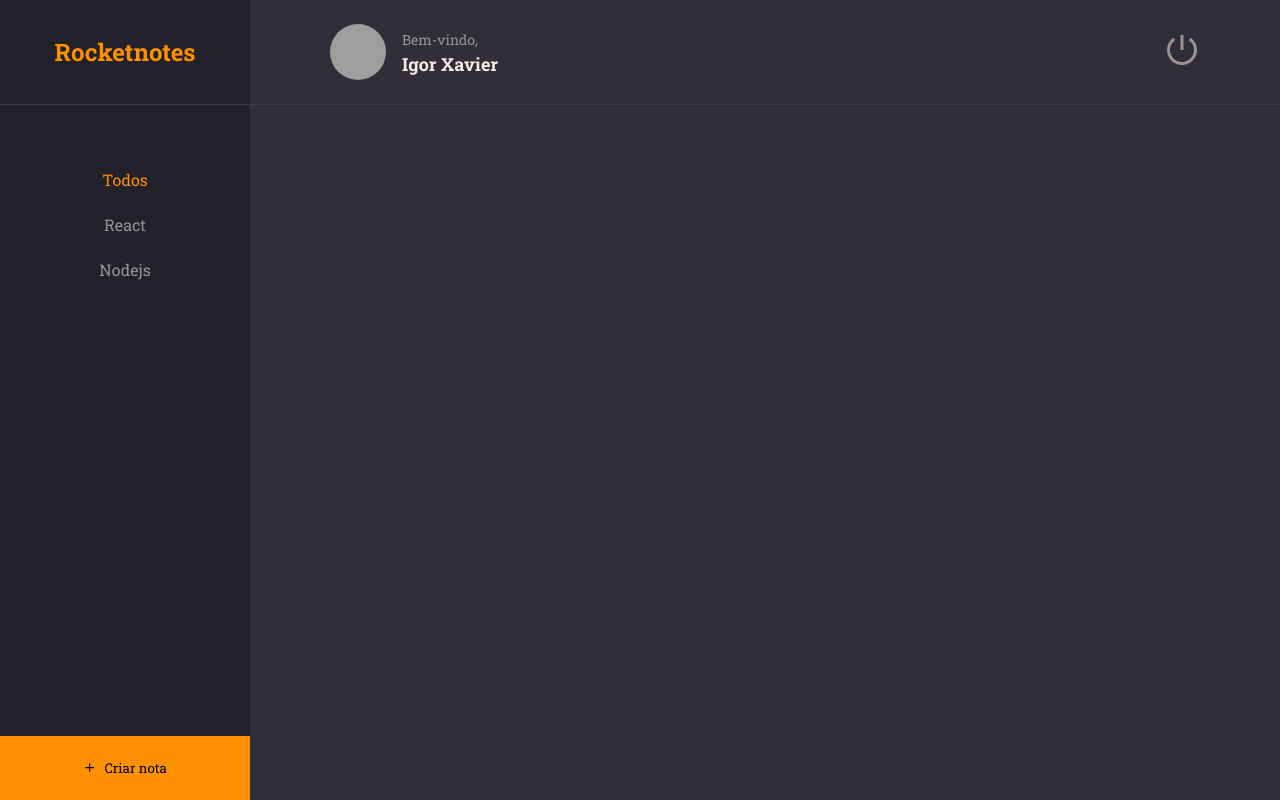
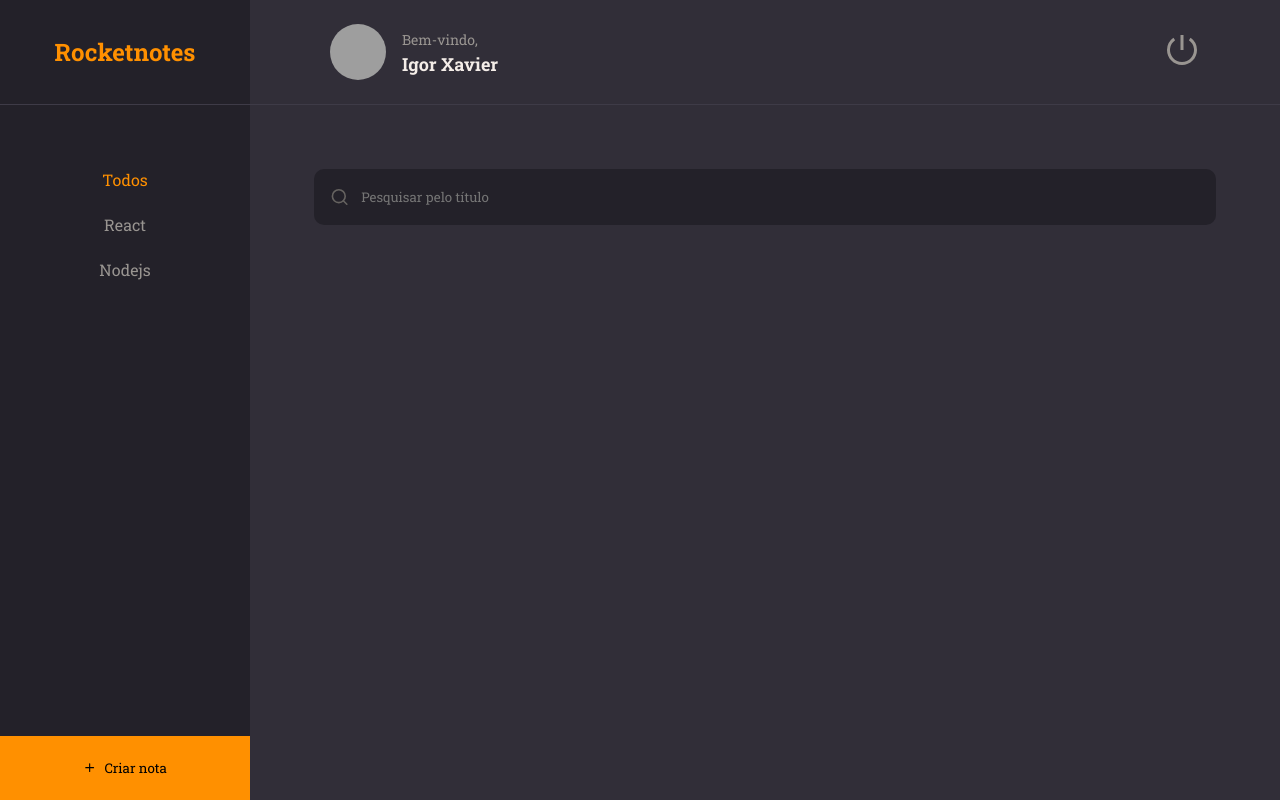
Before and after one commit to igor1203/rocketnotes, a React (Vite) app: page / in a window 1280 px wide. Built offline with nearby package versions, Linux system fonts and the light colour scheme; grey boxes are pictures that could not be loaded.

Commit message:
component Input

```diff
--- /dev/null
+++ b/src/components/Input/index.jsx
@@ -0,0 +1,10 @@
+import { Container } from "./styles";
+
+export function Input({ icon: Icon, ...rest }) {
+  return (
+    <Container>
+      {Icon && <Icon size={20} />}
+      <input {...rest} />
+    </Container>
+  )
+}
--- /dev/null
+++ b/src/components/Input/styles.js
@@ -0,0 +1,32 @@
+import styled from "styled-components";
+
+export const Container = styled.div`
+  width: 100%;
+  display: flex;
+  align-items: center;
+
+  background-color: ${({ theme }) => theme.COLORS.BACKGROUND_900};
+  color: ${({ theme }) => theme.COLORS.GRAY_300};
+
+  margin-bottom: 8px;
+  border-radius: 10px;
+
+  > input {
+    height: 56px;
+    width: 100%;
+
+    padding: 12px;
+
+    color: ${({ theme }) => theme.COLORS.WHITE};
+    background: transparent;
+    border: 0;
+
+    &:placeholder {
+      color: ${({ theme }) => theme.COLORS.GRAY_300};
+    }
+  }
+
+  > svg {
+      margin-left: 16px;
+    }
+`;
--- a/src/pages/Home/index.jsx
+++ b/src/pages/Home/index.jsx
@@ -1,7 +1,8 @@
-import { FiPlus } from 'react-icons/fi'
+import { FiPlus, FiSearch } from 'react-icons/fi'
 import { Container, Brand, Menu, Search, Content, NewNote } from './styles'
 import { Header } from '../../components/Header'
 import { ButtonText } from '../../components/ButtonText'
+import { Input } from '../../components/Input'
 
 export function Home(){
   return(
@@ -19,7 +20,7 @@
       </Menu>
 
       <Search>
-
+        <Input placeholder="Pesquisar pelo título" icon={FiSearch} />
       </Search>
 
       <Content>
--- a/src/pages/Home/styles.js
+++ b/src/pages/Home/styles.js
@@ -49,6 +49,7 @@
 
 export const Search = styled.div`
   grid-area: search;
+  padding: 64px 64px 0;
 `;
 
 export const Content = styled.div`
```
